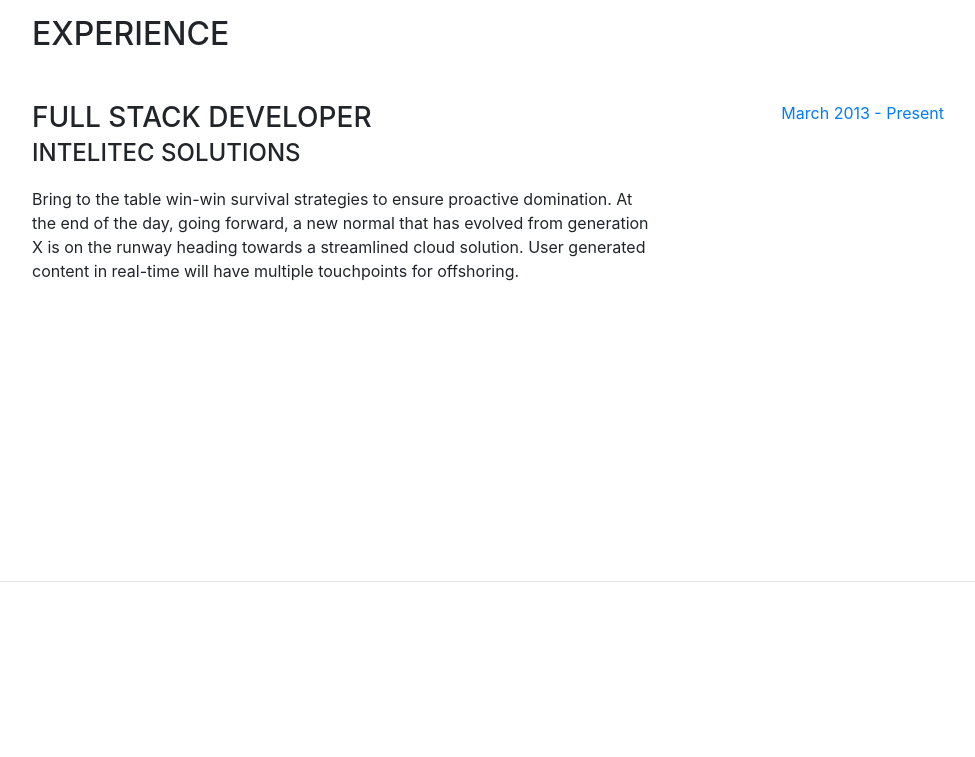
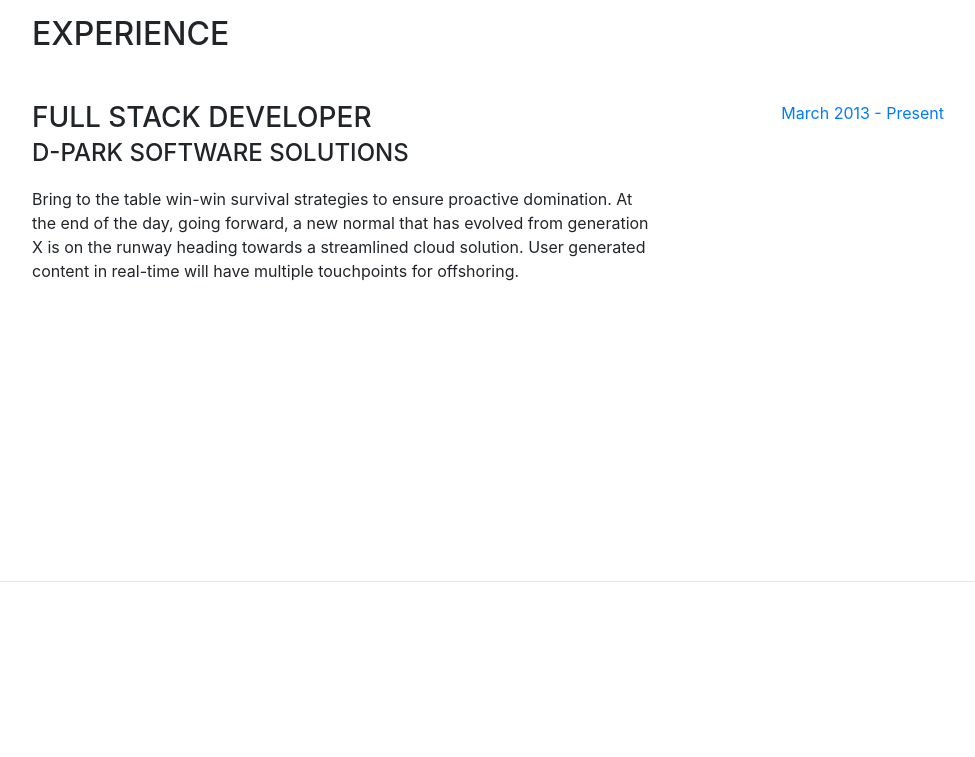
Before and after one commit to krishnabharambe/krishnabharambe.github.io, a website with bundled scripts: page index.html in a window 1280 px wide. Shown: the part 1020-1777 px from the top of the page, without its empty margins (288-1263 px from the left). Built offline with nearby package versions, Linux system fonts and the light colour scheme; a web font is replaced by a local one.

Commit message:
Update index.html

```diff
--- a/index.html
+++ b/index.html
@@ -99,7 +99,7 @@
           <div class="resume-item d-flex flex-column flex-md-row mb-5">
             <div class="resume-content mr-auto">
               <h3 class="mb-0">Full Stack Developer</h3>
-              <div class="subheading mb-3">Intelitec Solutions</div>
+              <div class="subheading mb-3">D-Park Software Solutions</div>
               <p>Bring to the table win-win survival strategies to ensure proactive domination. At the end of the day, going forward, a new normal that has evolved from generation X is on the runway heading towards a streamlined cloud solution. User generated content in real-time will have multiple touchpoints for offshoring.</p>
             </div>
             <div class="resume-date text-md-right">
```
